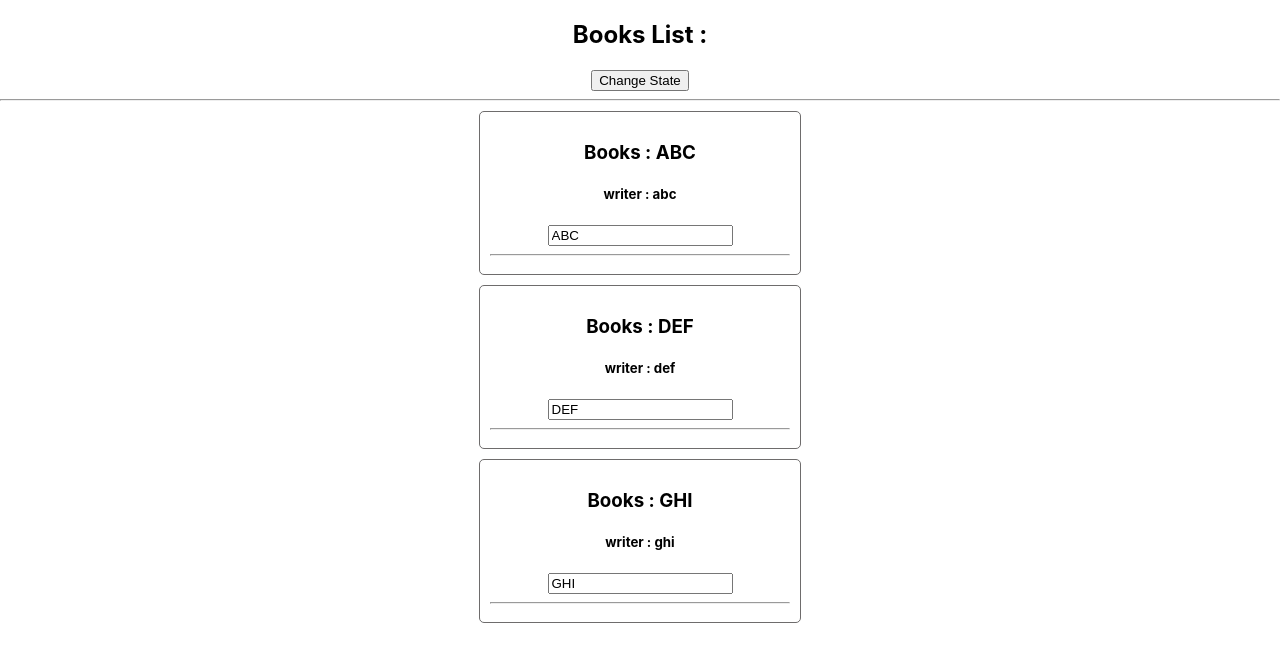
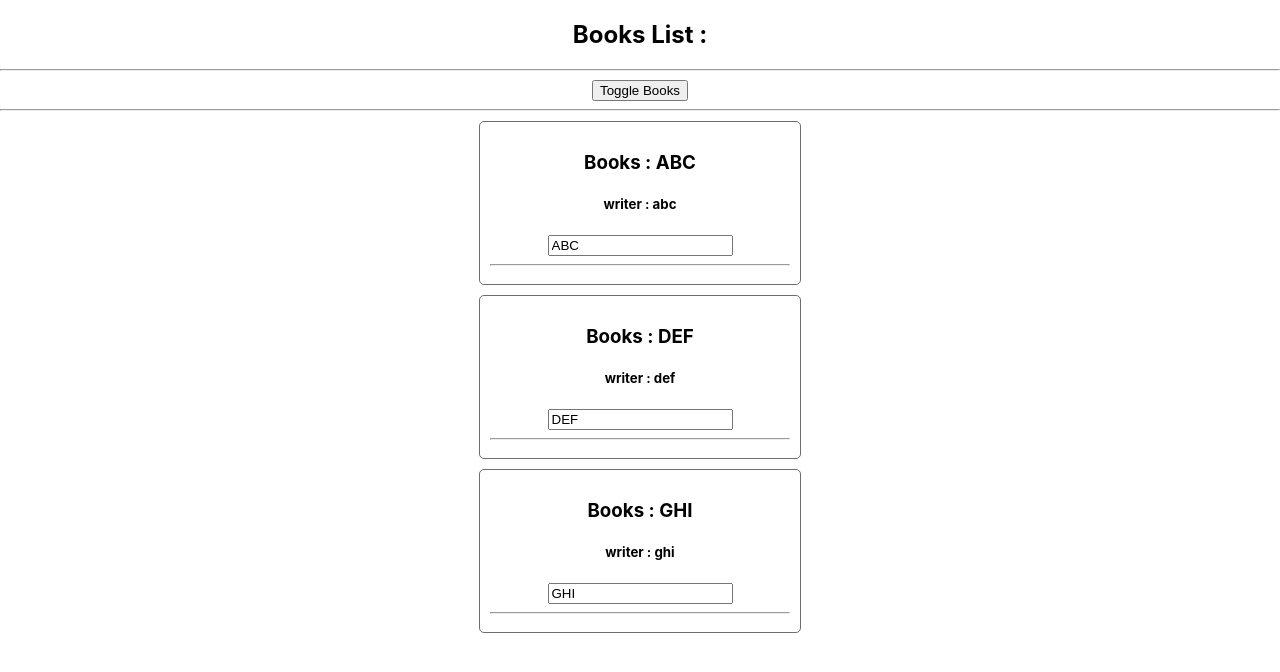
Before and after one commit to sajjad0057/Basic-React, a React (Create React App) app: page / in a window 1280 px wide. Shown: the top 672 px of the page. Built offline with nearby package versions, Linux system fonts and the light colour scheme.

Commit message:
conditional rendering

```diff
--- a/src/App.js
+++ b/src/App.js
@@ -11,46 +11,80 @@ import './App.css';
 class App extends Component{
   state = {
      books : [
-       {bookName : "ABC", writer : "abc"},
-       {bookName : "DEF", writer : "def"},
-       {bookName : "GHI", writer : "ghi"}
-     ]
+       {id:1 , bookName : "ABC", writer : "abc"},
+       {id:2 , bookName : "DEF", writer : "def"},
+       {id:3 , bookName : "GHI", writer : "ghi"}
+
+     ],
+     showBooks : true,
   }
 
-  changeBookState = () =>{
-    //console.log("clicked");
+  deleteBookState = (index) =>{
+    //const temp = this.state.books.slice()   // Copy books array
+    //const temp = this.state.books.map(item =>item)
+    const temp = [...this.state.books] // More Smarter way to copy books array in temp veriable
+    console.log(temp);
+    temp.splice(index,1)                      //The splice() method adds/removes items to/from an array, and returns the removed item(s).
+    this.setState({books:temp})                        // Syntax : array.splice(index, howmany, item1, ....., itemX)
+
+
+  }
+
+
+  changeInputState = (event,index) =>{
+    //console.log("Input Target----",e.target);
+    const book = {...this.state.books[index]}
+    book.bookName = event.target.value;
+    const temp = [...this.state.books]
+    temp[index]= book
     this.setState({
-      books : [
-        {bookName : "newBookName", writer : "fjsdf"},
-        {bookName : "DEF", writer : "def"},
-        {bookName : "GHI Update", writer : "ghi"}
-      ]
+        books:temp
     })
+
+    //console.log(book);
   }
-  changeInputState = (e) =>{
-    //console.log("Input Target----",e.target);
+
+  toggleBooks = () =>{
     this.setState({
-      books : [
-        {bookName : "jhdfsf" , writer : "writerName"},
-        {bookName : "jhdfsf", writer : "def"},
-        {bookName : e.target.value, writer : "ghi"}
-      ]
+      showBooks : !this.state.showBooks
     })
   }
 
+
+
+
   render(){
     //console.log(this.state);
+
+
+    //console.log(bookState);
+    let books = null
+    if(this.state.showBooks){
+      books = this.state.books.map((book,index)=>{
+        //console.log(book.bookName);
+        return(
+          <Book
+          bookName={book.bookName}
+          writer={book.writer}
+          delete = {this.deleteBookState.bind(this,index)} // we can also use bind method for passing parameter instead of using Arrow function .
+          change = {this.changeInputState}
+          key = {book.id}
+          inputName = {(event) => this.changeInputState(event,index)} // we can also use bind method for passing parameter.
+          />
+        )
+    })
+
+    }
+
+    //console.log(books);
   return (
     <div className="App">
       <h2>Books List : </h2>
-      <button onClick={this.changeBookState}>Change State</button>
+      <hr/>
+      <button onClick={this.toggleBooks}>Toggle Books</button>
 
       <hr/>
-      <Book bookName={this.state.books[0].bookName} writer={this.state.books[0].writer}></Book>
-      <Book bookName={this.state.books[1].bookName} writer={this.state.books[1].writer}></Book>
-      <Book
-      change= {this.changeInputState}
-      bookName={this.state.books[2].bookName} writer={this.state.books[2].writer}></Book>
+      { books }
 
     </div>
   )
--- a/src/components/Book.jsx
+++ b/src/components/Book.jsx
@@ -5,9 +5,9 @@ const Book = (props) => {
   return (
     <div className="Book">
 
-      <h3 >Books : {props.bookName}</h3>
+      <h3 onClick={props.delete} > Books : {props.bookName}</h3>
       <h5>writer : {props.writer} </h5>
-      <input type="text" onChange={props.change} value={props.bookName}/>
+      <input type="text" onChange={props.inputName} value={props.bookName}/>
       <hr/>
     </div>
   );
```
